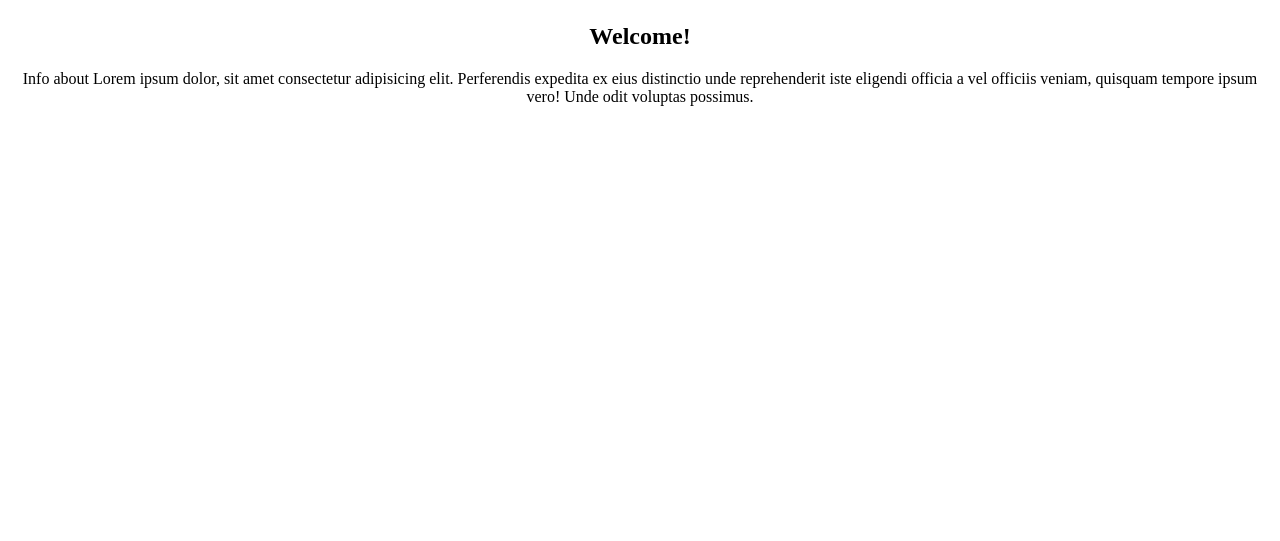
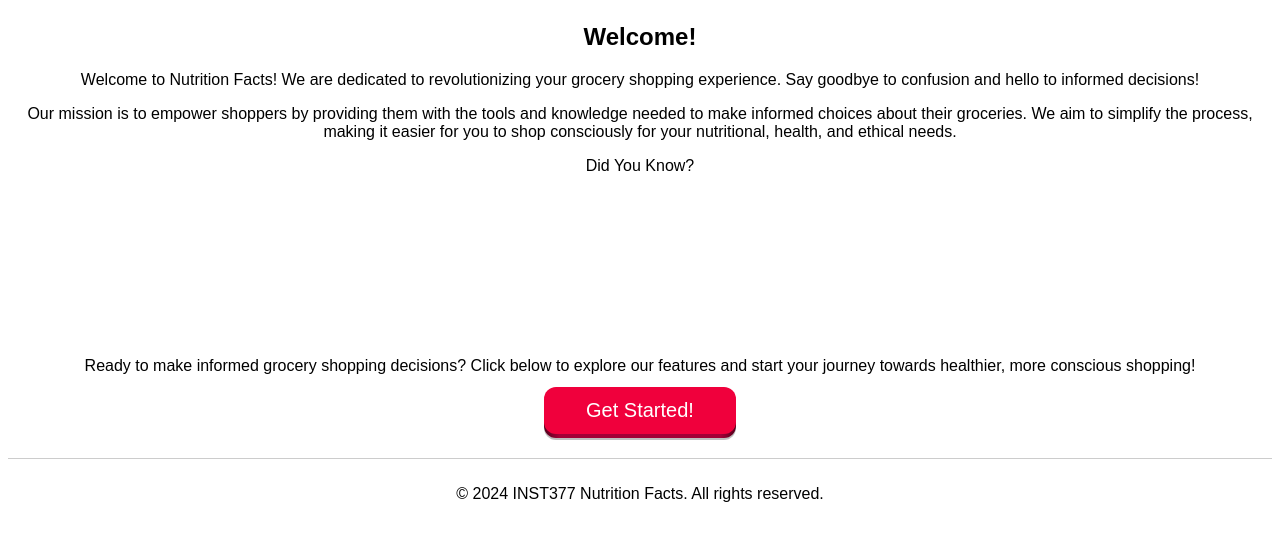
Before and after one commit to jonriccii/INST377NutritionFacts, a plain HTML site: page Home.html in a window 1280 px wide. Shown: the part 183-724 px from the top of the page. Drawn offline with Linux system fonts and the light colour scheme; no server answers.

Commit message:
updated home page w/ random generated facts. unfinished

```diff
--- a/Home.html
+++ b/Home.html
@@ -1,7 +1,7 @@
 <html>
 
 <head>
-    <title>About Page</title>
+    <title>Home Page</title>
 
     <link rel="stylesheet" href="HomePageCSS.css">
 </head>
@@ -14,6 +14,7 @@
             <li><a href="Project_Specific.html">Project Specifics</a></li>
         </ul>
     </nav>
+    </div>
 
     <div id="Header">
         <header>
@@ -23,9 +24,97 @@
 
     <div id="info">
         <h2>Welcome!</h2>
-        <p>Info about Lorem ipsum dolor, sit amet consectetur adipisicing elit. Perferendis expedita ex eius distinctio unde reprehenderit iste eligendi officia a vel officiis veniam, quisquam tempore ipsum vero! Unde odit voluptas possimus.</p>
+        <p>Welcome to Nutrition Facts! We are dedicated to revolutionizing your grocery shopping experience. Say goodbye
+            to confusion and hello to informed decisions!</p>
 
+        <p>Our mission is to empower shoppers by providing them with the tools and knowledge needed to make informed
+            choices about their groceries. We aim to simplify the process, making it easier for you to shop consciously
+            for your nutritional, health, and ethical needs.</p>
+
+
+        <div id="funFact">
+            <p>Did You Know?</p>
+            <div>
+                <p id="randomItem"></p>
+            </div>
+
+            <!-- Chart -->
+            <div>
+                <canvas id="myChart"></canvas>
+            </div>
+        </div>
+
+
+        <div id="CTAButton">
+            <p>Ready to make informed grocery shopping decisions? Click below to explore our features and start your
+                journey
+                towards healthier, more conscious shopping!</p>
+
+            <button class="button-82-pushable" role="button">
+                <span class="button-82-shadow"></span>
+                <span class="button-82-edge"></span>
+                <span class="button-82-front text">
+                <a href="Project_Specific.html">Get Started!</a></span></button>
+        </div>
     </div>
+
+
+    <!-- JAVA SCRIPT!!! -->
+
+
+    <script type="text/javascript">
+        const api_url = "https://robotoff.openfoodfacts.org/api/v1/questions";
+        console.log("testing1")
+        async function getRandomItem(api_url) {
+            console.log("testing2")
+            const response = await fetch(api_url);
+            console.log("testing3")
+            const data = await response.json();
+            console.log("testing4")
+            const questions = data.questions;
+            console.log("testing5")
+            // Generate a random index within the range of questions array length
+            const randomIndex = Math.floor(Math.random() * questions.length);
+            const randomQuestion = questions[randomIndex].question;
+
+            // Display the random question
+            document.getElementById("randomItem").innerText = randomQuestion;
+        }
+
+        // Call the function to display a random item
+        getRandomItem(api_url);
+    </script>
+
+    <!-- JS for Chart -->
+    <!-- <script src="https://cdn.jsdelivr.net/npm/chart.js"></script>
+
+    <script>
+        const ctx = document.getElementById('myChart');
+
+        new Chart(ctx, {
+          type: 'bar',
+          data: {
+            labels: ['Red', 'Blue', 'Yellow', 'Green', 'Purple', 'Orange'],
+            datasets: [{
+              label: '# of Votes',
+              data: [12, 19, 3, 5, 2, 3],
+              borderWidth: 1
+            }]
+          },
+          options: {
+            scales: {
+              y: {
+                beginAtZero: true
+              }
+            }
+          }
+        });
+      </script> -->
+
+
+    <footer>
+        <p>&copy; 2024 INST377 Nutrition Facts. All rights reserved.</p>
+    </footer>
 </body>
 
 </html>
--- a/HomePageCSS.css
+++ b/HomePageCSS.css
@@ -1,3 +1,7 @@
+body {
+    font-family: Arial, sans-serif;
+}
+
 header {
     font-size: xx-large;
     text-align: center;
@@ -26,6 +30,115 @@ header {
     text-decoration: none;
 }
 
+/* CSS */
+.button-82-pushable {
+    position: relative;
+    border: none;
+    background: transparent;
+    padding: 0;
+    cursor: pointer;
+    outline-offset: 4px;
+    transition: filter 250ms;
+    user-select: none;
+    -webkit-user-select: none;
+    touch-action: manipulation;
+}
+
+.button-82-shadow {
+    position: absolute;
+    top: 0;
+    left: 0;
+    width: 100%;
+    height: 100%;
+    border-radius: 12px;
+    background: hsl(0deg 0% 0% / 0.25);
+    will-change: transform;
+    transform: translateY(2px);
+    transition:
+        transform 600ms cubic-bezier(.3, .7, .4, 1);
+}
+
+.button-82-edge {
+    position: absolute;
+    top: 0;
+    left: 0;
+    width: 100%;
+    height: 100%;
+    border-radius: 12px;
+    background: linear-gradient(to left,
+            hsl(340deg 100% 16%) 0%,
+            hsl(340deg 100% 32%) 8%,
+            hsl(340deg 100% 32%) 92%,
+            hsl(340deg 100% 16%) 100%);
+}
+
+.button-82-front {
+    text-decoration: none;
+    display: block;
+    position: relative;
+    padding: 12px 27px;
+    border-radius: 12px;
+    font-size: 1.1rem;
+    color: white;
+    background: hsl(345deg 100% 47%);
+    will-change: transform;
+    transform: translateY(-4px);
+    transition:
+        transform 600ms cubic-bezier(.3, .7, .4, 1);
+}
+
+.button-82-front a {
+    text-decoration: none;
+    color: inherit;
+}
+
+@media (min-width: 768px) {
+    .button-82-front {
+        font-size: 1.25rem;
+        padding: 12px 42px;
+    }
+}
+
+.button-82-pushable:hover {
+    filter: brightness(110%);
+    -webkit-filter: brightness(110%);
+}
+
+.button-82-pushable:hover .button-82-front {
+    transform: translateY(-6px);
+    transition:
+        transform 250ms cubic-bezier(.3, .7, .4, 1.5);
+}
+
+.button-82-pushable:active .button-82-front {
+    transform: translateY(-2px);
+    transition: transform 34ms;
+}
+
+.button-82-pushable:hover .button-82-shadow {
+    transform: translateY(4px);
+    transition:
+        transform 250ms cubic-bezier(.3, .7, .4, 1.5);
+}
+
+.button-82-pushable:active .button-82-shadow {
+    transform: translateY(1px);
+    transition: transform 34ms;
+}
+
+.button-82-pushable:focus:not(:focus-visible) {
+    outline: none;
+}
+
+
+
+footer {
+    text-align: center;
+    margin-top: 20px;
+    padding: 10px;
+    border-top: 1px solid #ccc;
+}
+
 #info {
     text-align: center;
 }
```
Also changed, not shown: README.md, 1 other file.
